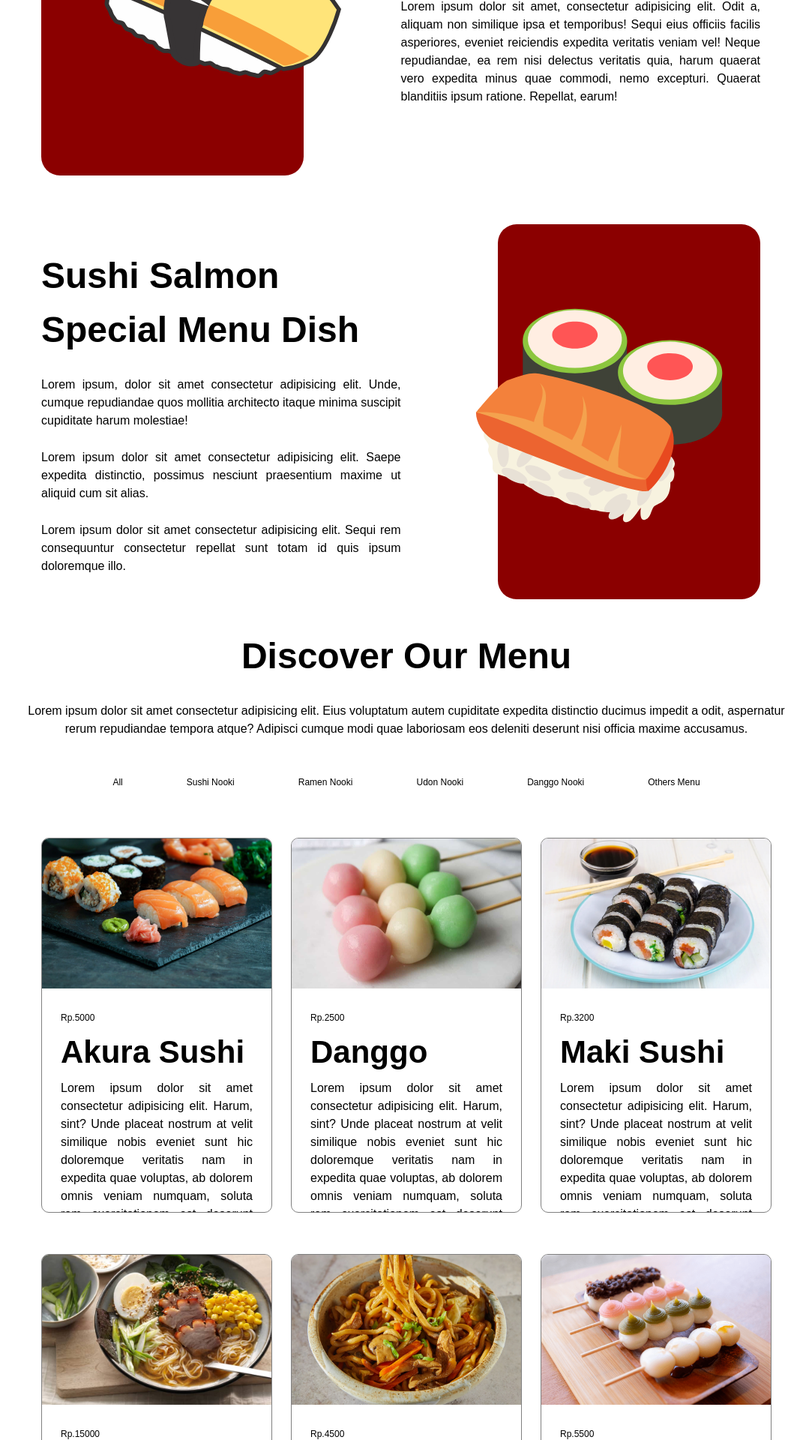
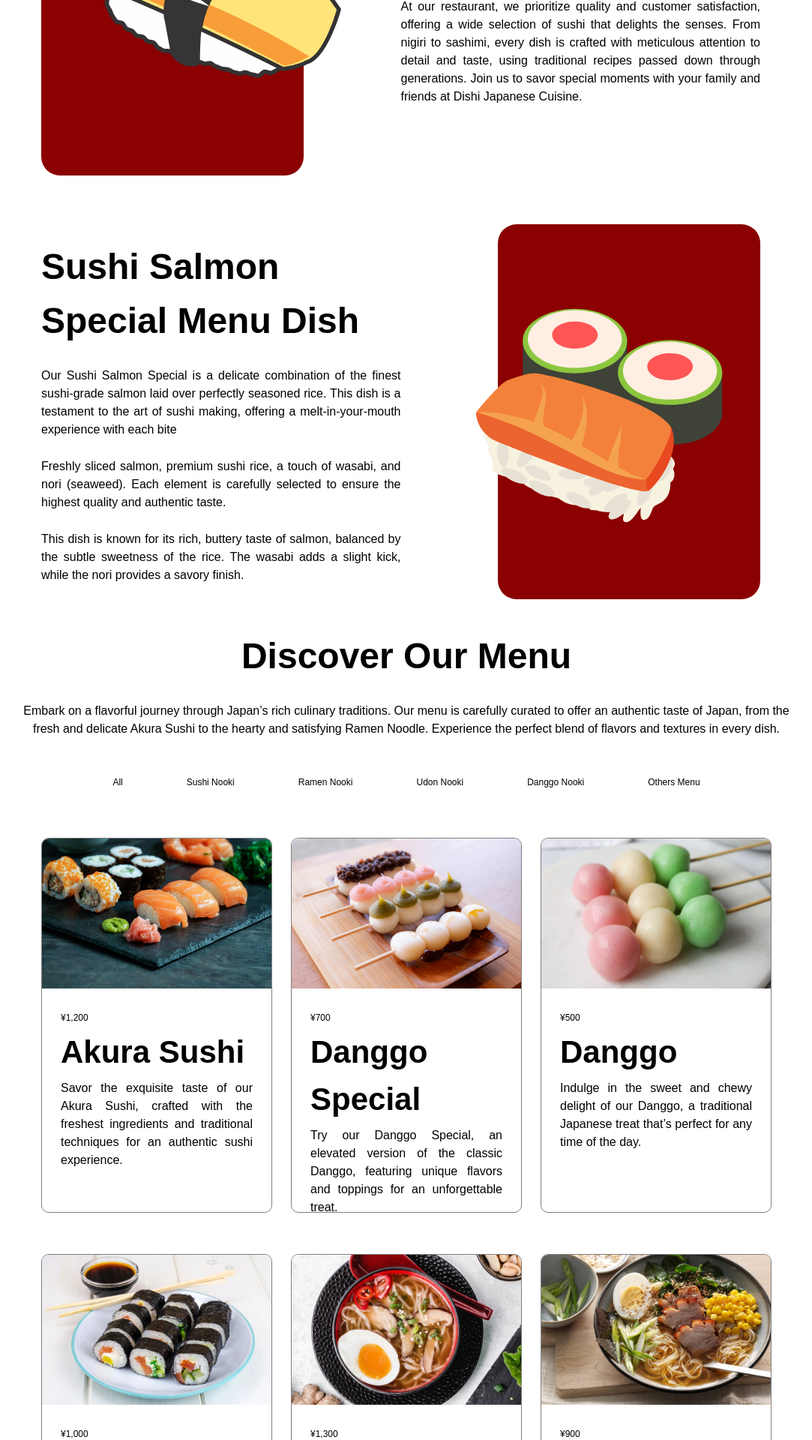
Before and after one commit to Idoarizs/nooki-resto, a React (Vite) app: page / in a window 1280 px wide. Shown: the part 880-2800 px from the top of the page at 75% size, without its empty margins (98-1181 px from the left). Built offline with nearby package versions, Linux system fonts and the light colour scheme.

Commit message:
Modify the way to pass any data on 'Discover' section and so on

```diff
--- a/src/assets/index.js
+++ b/src/assets/index.js
@@ -1,10 +1,8 @@
-// Logo & Sample
 import NookiResto from "./resto_logo.jpg";
 import SushiSatu from "./foods/sushi_1.svg";
 import SushiDua from "./foods/sushi_2.svg";
 import SushiTiga from "./foods/sushi_3.svg";
 
-// Menu
 import AkuraSushi from "./menu/akura-sushi.jpg";
 import DanggoSpecial from "./menu/danggo-2.jpg";
 import Danggo from "./menu/danggo.jpg";
@@ -21,14 +19,62 @@ export default {
     SushiDua,
     SushiTiga,
   },
-  menu: {
-    AkuraSushi,
-    DanggoSpecial,
-    Danggo,
-    MakiSushi,
-    RamenNoodleSpecial,
-    RamenNoddle,
-    UdonSpecial,
-    Udon,
-  },
+  menu: [
+    {
+      img: AkuraSushi,
+      title: "Akura Sushi",
+      price: "¥1,200",
+      description:
+        "Savor the exquisite taste of our Akura Sushi, crafted with the freshest ingredients and traditional techniques for an authentic sushi experience.",
+    },
+    {
+      img: DanggoSpecial,
+      title: "Danggo Special",
+      price: "¥700",
+      description:
+        "Try our Danggo Special, an elevated version of the classic Danggo, featuring unique flavors and toppings for an unforgettable treat.",
+    },
+    {
+      img: Danggo,
+      title: "Danggo",
+      price: "¥500",
+      description:
+        "Indulge in the sweet and chewy delight of our Danggo, a traditional Japanese treat that’s perfect for any time of the day.",
+    },
+    {
+      img: MakiSushi,
+      title: "Maki Sushi",
+      price: "¥1,000",
+      description:
+        "Our Maki Sushi offers a perfect balance of flavor and texture, with fresh fish and crisp vegetables wrapped in seaweed and rice.",
+    },
+    {
+      img: RamenNoodleSpecial,
+      title: "Ramen Noodle Special",
+      price: "¥1,300",
+      description:
+        "Experience the ultimate in comfort food with our Ramen Noodle Special, featuring premium ingredients and a broth that’s bursting with flavor.",
+    },
+    {
+      img: RamenNoddle,
+      title: "Ramen Noodle",
+      price: "¥900",
+      description:
+        "Enjoy the warmth and comfort of our Ramen Noodle, with rich broth and tender noodles that will leave you craving for more.",
+    },
+    {
+      img: UdonSpecial,
+      title: "Udon Special",
+      price: "¥1,200",
+      description:
+        "Our Udon Special takes traditional Udon to the next level, with rich and savory additions that make this dish a true delight.",
+    },
+    {
+      img: Udon,
+      title: "Udon",
+      price: "¥800",
+      description:
+        "Taste the hearty goodness of our Udon, with thick and chewy noodles served in a savory broth, perfect for a fulfilling meal.",
+    },
+  ],
 };
--- a/src/components/ProductCard.jsx
+++ b/src/components/ProductCard.jsx
@@ -1,18 +1,11 @@
-export default function ProductCard({ img, price, title }) {
+export default function ProductCard({ img, price, title, description }) {
   return (
     <div className="product-item">
       <img src={img} alt={title} />
       <div className="description">
         <label>{price}</label>
         <h1>{title}</h1>
-        <p>
-          Lorem ipsum dolor sit amet consectetur adipisicing elit. Harum, sint?
-          Unde placeat nostrum at velit similique nobis eveniet sunt hic
-          doloremque veritatis nam in expedita quae voluptas, ab dolorem omnis
-          veniam numquam, soluta rem exercitationem est deserunt culpa corrupti!
-          Repudiandae ut sit cum possimus harum dicta deserunt aliquam mollitia
-          dolore.
-        </p>
+        <p>{description}</p>
       </div>
     </div>
   );
--- a/src/pages/About.jsx
+++ b/src/pages/About.jsx
@@ -1,4 +1,4 @@
-import images from "../assets/index"
+import images from "../assets/index";
 
 export default function About() {
   return (
@@ -12,12 +12,12 @@ export default function About() {
       <div className="right-content">
         <h1>Delicious Japanese Cuisine And Sushi</h1>
         <p>
-          Lorem ipsum dolor sit amet, consectetur adipisicing elit. Odit a,
-          aliquam non similique ipsa et temporibus! Sequi eius officiis facilis
-          asperiores, eveniet reiciendis expedita veritatis veniam vel! Neque
-          repudiandae, ea rem nisi delectus veritatis quia, harum quaerat vero
-          expedita minus quae commodi, nemo excepturi. Quaerat blanditiis ipsum
-          ratione. Repellat, earum!
+          At our restaurant, we prioritize quality and customer satisfaction,
+          offering a wide selection of sushi that delights the senses. From
+          nigiri to sashimi, every dish is crafted with meticulous attention to
+          detail and taste, using traditional recipes passed down through
+          generations. Join us to savor special moments with your family and
+          friends at Dishi Japanese Cuisine.
         </p>
       </div>
     </div>
--- a/src/pages/CTA.jsx
+++ b/src/pages/CTA.jsx
@@ -3,10 +3,8 @@ export default function CTA() {
     <div className="cta-container">
       <h1>Book a Table For Dinner</h1>
       <p>
-        Lorem ipsum dolor sit amet, consectetur adipisicing elit. Nobis enim cum
-        aperiam quo perspiciatis unde. Saepe, laborum sapiente modi voluptas
-        accusantium totam numquam ea itaque optio. Voluptas veritatis nisi quae
-        praesentium temporibus quis quisquam quibusdam.
+        Learn how easy it is to reserve a table at our restaurant through this
+        page.
       </p>
       <a href="#">Contact Us Now</a>
     </div>
--- a/src/pages/Discover.jsx
+++ b/src/pages/Discover.jsx
@@ -1,6 +1,4 @@
 import images from "../assets/index";
-
-// Components
 import ProductCard from "../components/ProductCard";
 
 export default function Discover() {
@@ -9,13 +7,13 @@ export default function Discover() {
       <div className="discover-intro">
         <h1>Discover Our Menu</h1>
         <p>
-          Lorem ipsum dolor sit amet consectetur adipisicing elit. Eius
-          voluptatum autem cupiditate expedita distinctio ducimus impedit a
-          odit, aspernatur rerum repudiandae tempora atque? Adipisci cumque modi
-          quae laboriosam eos deleniti deserunt nisi officia maxime accusamus.
+          Embark on a flavorful journey through Japan’s rich culinary
+          traditions. Our menu is carefully curated to offer an authentic taste
+          of Japan, from the fresh and delicate Akura Sushi to the hearty and
+          satisfying Ramen Noodle. Experience the perfect blend of flavors and
+          textures in every dish.
         </p>
       </div>
-
       <div className="discover-menu">
         <div className="l-nav-content">
           <a>All</a>
@@ -25,47 +23,20 @@ export default function Discover() {
           <a>Danggo Nooki</a>
           <a>Others Menu</a>
         </div>
+
         <div className="r-menu-content">
           <div className="product-list">
-            <ProductCard
-              img={images.menu.AkuraSushi}
-              title="Akura Sushi"
-              price="Rp.5000"
-            />
-            <ProductCard
-              img={images.menu.Danggo}
-              title="Danggo"
-              price="Rp.2500"
-            />
-            <ProductCard
-              img={images.menu.MakiSushi}
-              title="Maki Sushi"
-              price="Rp.3200"
-            />
-            <ProductCard
-              img={images.menu.RamenNoddle}
-              title="Ramen Noodle"
-              price="Rp.15000"
-            />
-            <ProductCard img={images.menu.Udon} title="Udon" price="Rp.4500" />
-            <ProductCard
-              img={images.menu.DanggoSpecial}
-              title="Danggo Special"
-              price="Rp.5500"
-            />
-            <ProductCard
-              img={images.menu.RamenNoodleSpecial}
-              title="Ramen Noodle Special"
-              price="Rp.20000"
-            />
-            <ProductCard
-              img={images.menu.UdonSpecial}
-              title="Udon Special"
-              price="Rp.8000"
-            />
+            {images.menu.map((item) => (
+              <ProductCard
+                img={item.img}
+                title={item.title}
+                price={item.price}
+                description={item.description}
+              />
+            ))}
           </div>
           <div className="more-menu">
-            <a href="#">See More Menu</a>
+            <a>See More Menu</a>
           </div>
         </div>
       </div>
--- a/src/pages/Main.jsx
+++ b/src/pages/Main.jsx
@@ -1,4 +1,4 @@
-import images from "../assets/index"
+import images from "../assets/index";
 
 export default function Main() {
   return (
@@ -6,14 +6,18 @@ export default function Main() {
       <div className="left-container">
         <h1>Dishi Japanese Cuisine And Sushi at Its Finest</h1>
         <p>
-          Lorem ipsum dolor, sit amet consectetur adipisicing elit. Soluta,
-          corrupti dignissimos. Sapiente dicta minima quaerat blanditiis
-          dolores, repudiandae nisi omnis, aliquam, est eos praesentium
-          architecto dolorum non explicabo veniam quia.
+          Experience the finest sushi with authentic Japanese flavors at Dishi
+          Japanese Cuisine. We serve dishes made with the freshest,
+          highest-quality ingredients, offering a dining experience that is
+          truly unforgettable.
         </p>
         <div className="reservation-button">
-          <a className="reservation" href="/">Reservation</a>
-          <a className="reservation-video" href="/">How to Reservation</a>
+          <a className="reservation">
+            Reservation
+          </a>
+          <a className="reservation-video">
+            How to Reservation
+          </a>
         </div>
       </div>
       <div className="right-container">
--- a/src/pages/Menu.jsx
+++ b/src/pages/Menu.jsx
@@ -12,23 +12,24 @@ export default function Menu() {
         <div className="list-items">
           <div className="first-item">
             <p>
-              Lorem ipsum, dolor sit amet consectetur adipisicing elit. Unde,
-              cumque repudiandae quos mollitia architecto itaque minima suscipit
-              cupiditate harum molestiae!
+              Our Sushi Salmon Special is a delicate combination of the finest
+              sushi-grade salmon laid over perfectly seasoned rice. This dish is
+              a testament to the art of sushi making, offering a
+              melt-in-your-mouth experience with each bite
             </p>
           </div>
           <div className="second-item">
             <p>
-              Lorem ipsum dolor sit amet consectetur adipisicing elit. Saepe
-              expedita distinctio, possimus nesciunt praesentium maxime ut
-              aliquid cum sit alias.
+              Freshly sliced salmon, premium sushi rice, a touch of wasabi, and
+              nori (seaweed). Each element is carefully selected to ensure the
+              highest quality and authentic taste.
             </p>
           </div>
           <div className="third-item">
             <p>
-              Lorem ipsum dolor sit amet consectetur adipisicing elit. Sequi rem
-              consequuntur consectetur repellat sunt totam id quis ipsum
-              doloremque illo.
+              This dish is known for its rich, buttery taste of salmon, balanced
+              by the subtle sweetness of the rice. The wasabi adds a slight
+              kick, while the nori provides a savory finish.
             </p>
           </div>
         </div>
```
